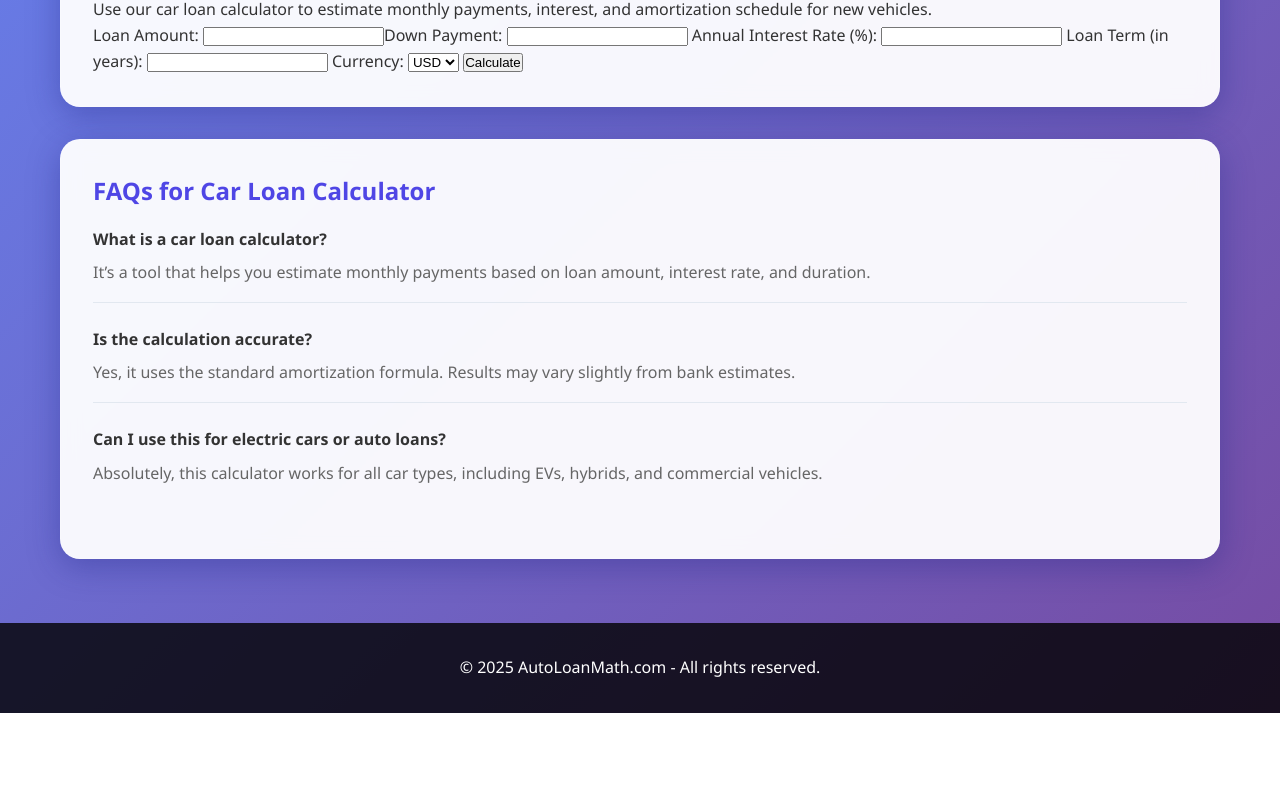
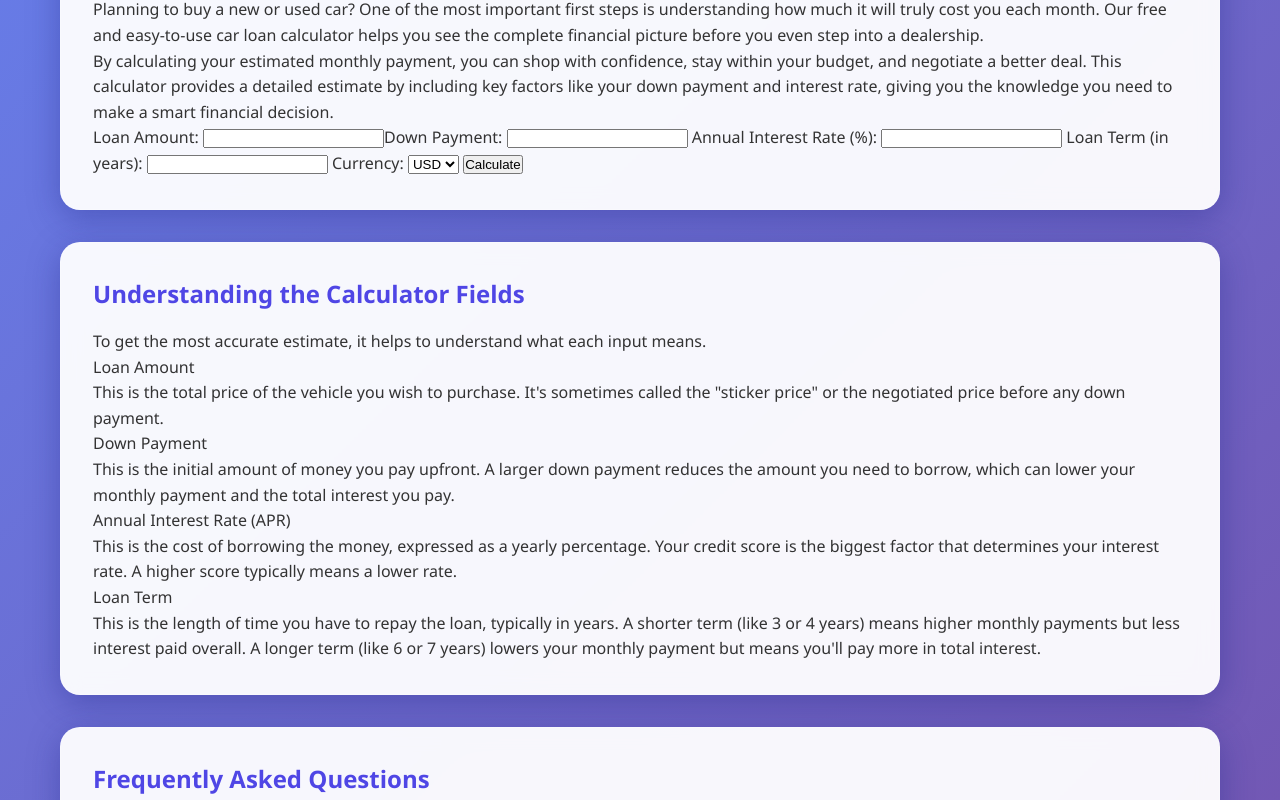
Before and after one commit to isurulakshitha1/Calc-3, a plain HTML site: page car-loan-calculator.html in a window 1280 px wide. Shown: the part 184-984 px from the top of the page. Before the commit the page ends 897 px from the top, so only its background shows below. Drawn offline with nearby package versions, Linux system fonts and the light colour scheme; no server answers.

Commit message:
Update car-loan-calculator.html

```diff
--- a/car-loan-calculator.html
+++ b/car-loan-calculator.html
@@ -1,20 +1,28 @@
-<!DOCTYPE html><html lang="en">
+<!DOCTYPE html>
+<html lang="en">
 <head>
   <meta charset="UTF-8" />
-  <meta name="viewport" content="width=device-width, initial-scale=1.0" />  <title>Car Loan Calculator – AutoLoanMath</title>
-  <meta name="description" content="Use our Car Loan Calculator to estimate monthly payments, interest costs, and loan schedules for new vehicles. Supports multiple currencies." />  <link rel="shortcut icon" href="/favicon.png?v=2" type="image/png" />  <meta property="og:type" content="website" />
+  <meta name="viewport" content="width=device-width, initial-scale=1.0" />
+  <title>Car Loan Calculator – AutoLoanMath</title>
+  <meta name="description" content="Use our Car Loan Calculator to estimate monthly payments, interest costs, and loan schedules for new vehicles. Supports multiple currencies." />
+  <link rel="shortcut icon" href="/favicon.png?v=2" type="image/png" />
+  <meta property="og:type" content="website" />
   <meta property="og:title" content="Car Loan Calculator – AutoLoanMath" />
   <meta property="og:description" content="Estimate your car loan EMI and total interest with our free calculator. Simple, fast, and supports INR, USD, EUR and more." />
   <meta property="og:image" content="https://autoloanmath.com/social-preview.png" />
   <meta property="og:url" content="https://autoloanmath.com/car-loan-calculator.html" />
-  <meta name="twitter:card" content="summary_large_image" />  <link rel="preconnect" href="https://cdn.jsdelivr.net" />
+  <meta name="twitter:card" content="summary_large_image" />
+  <link rel="preconnect" href="https://cdn.jsdelivr.net" />
   <link rel="preload" href="css/styles.css" as="style" />
-  <link rel="stylesheet" href="css/styles.css" />  <script async src="https://www.googletagmanager.com/gtag/js?id=G-47M6WYEQKT"></script>  <script>
+  <link rel="stylesheet" href="css/styles.css" />
+  <script async src="https://www.googletagmanager.com/gtag/js?id=G-47M6WYEQKT"></script>
+  <script>
     window.dataLayer = window.dataLayer || [];
     function gtag(){dataLayer.push(arguments);}
     gtag('js', new Date());
     gtag('config', 'G-47M6WYEQKT');
-  </script>  <script type="application/ld+json">
+  </script>
+  <script type="application/ld+json">
   {
     "@context": "https://schema.org",
     "@type": "BreadcrumbList",
@@ -23,7 +31,8 @@
       {"@type": "ListItem", "position": 2, "name": "Car Loan Calculator", "item": "https://autoloanmath.com/car-loan-calculator.html"}
     ]
   }
-  </script></head>
+  </script>
+</head>
 <body>
   <header>
     <div class="container">
@@ -41,10 +50,14 @@
         </nav>
       </div>
     </div>
-  </header>  <main class="container">
+  </header>
+  <main class="container">
     <section class="content-section">
       <h1>Car Loan Calculator</h1>
-      <p>Use our car loan calculator to estimate monthly payments, interest, and amortization schedule for new vehicles.</p>
+
+      <p>Planning to buy a new or used car? One of the most important first steps is understanding how much it will truly cost you each month. Our free and easy-to-use car loan calculator helps you see the complete financial picture before you even step into a dealership.</p>
+      <p>By calculating your estimated monthly payment, you can shop with confidence, stay within your budget, and negotiate a better deal. This calculator provides a detailed estimate by including key factors like your down payment and interest rate, giving you the knowledge you need to make a smart financial decision.</p>
+
       <form id="loan-form">
         <label>Loan Amount:</label>
         <input type="number" id="loan-amount" required /><label>Down Payment:</label>
@@ -95,24 +108,50 @@
     </section>
 
     <section class="content-section">
-  <h2>FAQs for Car Loan Calculator</h2>
+      <h2>Understanding the Calculator Fields</h2>
+      <p>To get the most accurate estimate, it helps to understand what each input means.</p>
+      <dl class="definitions-list">
+        <dt>Loan Amount</dt>
+        <dd>This is the total price of the vehicle you wish to purchase. It's sometimes called the "sticker price" or the negotiated price before any down payment.</dd>
+
+        <dt>Down Payment</dt>
+        <dd>This is the initial amount of money you pay upfront. A larger down payment reduces the amount you need to borrow, which can lower your monthly payment and the total interest you pay.</dd>
+
+        <dt>Annual Interest Rate (APR)</dt>
+        <dd>This is the cost of borrowing the money, expressed as a yearly percentage. Your credit score is the biggest factor that determines your interest rate. A higher score typically means a lower rate.</dd>
+
+        <dt>Loan Term</dt>
+        <dd>This is the length of time you have to repay the loan, typically in years. A shorter term (like 3 or 4 years) means higher monthly payments but less interest paid overall. A longer term (like 6 or 7 years) lowers your monthly payment but means you'll pay more in total interest.</dd>
+      </dl>
+    </section>
+
+    <section class="content-section">
+      <h2>Frequently Asked Questions</h2>
       <div class="faq-item">
-    <div class="faq-question">What is a car loan calculator?</div>
-    <div class="faq-answer">It’s a tool that helps you estimate monthly payments based on loan amount, interest rate, and duration.</div>
+        <div class="faq-question">How much should I put down on a car?</div>
+        <div class="faq-answer">Financial experts often recommend a down payment of at least 20% for a new car and 10% for a used car. A larger down payment helps reduce your monthly payments, builds equity faster, and minimizes the risk of being "upside down" on your loan (owing more than the car is worth).</div>
       </div>
       <div class="faq-item">
-    <div class="faq-question">Is the calculation accurate?</div>
-    <div class="faq-answer">Yes, it uses the standard amortization formula. Results may vary slightly from bank estimates.</div>
+        <div class="faq-question">What is a good interest rate for a car loan in 2025?</div>
+        <div class="faq-answer">Interest rates vary based on your credit score and current market conditions. As a general guide for 2025, a score of 720 or higher (excellent credit) might get you an APR of 5-7%. A score between 660-719 (good credit) might see rates of 7-9%. Rates for scores below 660 will typically be higher.</div>
       </div>
       <div class="faq-item">
-    <div class="faq-question">Can I use this for electric cars or auto loans?</div>
-    <div class="faq-answer">Absolutely, this calculator works for all car types, including EVs, hybrids, and commercial vehicles.</div>
+        <div class="faq-question">Can I get a car loan with bad credit?</div>
+        <div class="faq-answer">Yes, it is possible to get a car loan with a low credit score. However, you should expect to pay a significantly higher interest rate. Lenders may also require a larger down payment or a co-signer to approve the loan. It's important to use the calculator to see how a higher APR affects your total cost.</div>
+      </div>
+      <div class="faq-item">
+        <div class="faq-question">Does this calculator work for all car types?</div>
+        <div class="faq-answer">Absolutely. You can use this calculator for any type of vehicle, whether it's a new or used sedan, SUV, truck, or an electric vehicle (EV). The loan principles are the same regardless of the car's fuel type.</div>
       </div>
     </section>
 
-  </main>  <footer>
+  </main>
+  <footer>
     <div class="container">
       <p>&copy; 2025 AutoLoanMath.com - All rights reserved.</p>
     </div>
-  </footer>  <script src="https://cdn.jsdelivr.net/npm/chart.js"></script>  <script src="js/calculator.js"></script></body>
+  </footer>
+  <script src="https://cdn.jsdelivr.net/npm/chart.js"></script>
+  <script src="js/calculator.js"></script>
+</body>
 </html>
```
Lines whose indentation alone changed are shown as unchanged.
